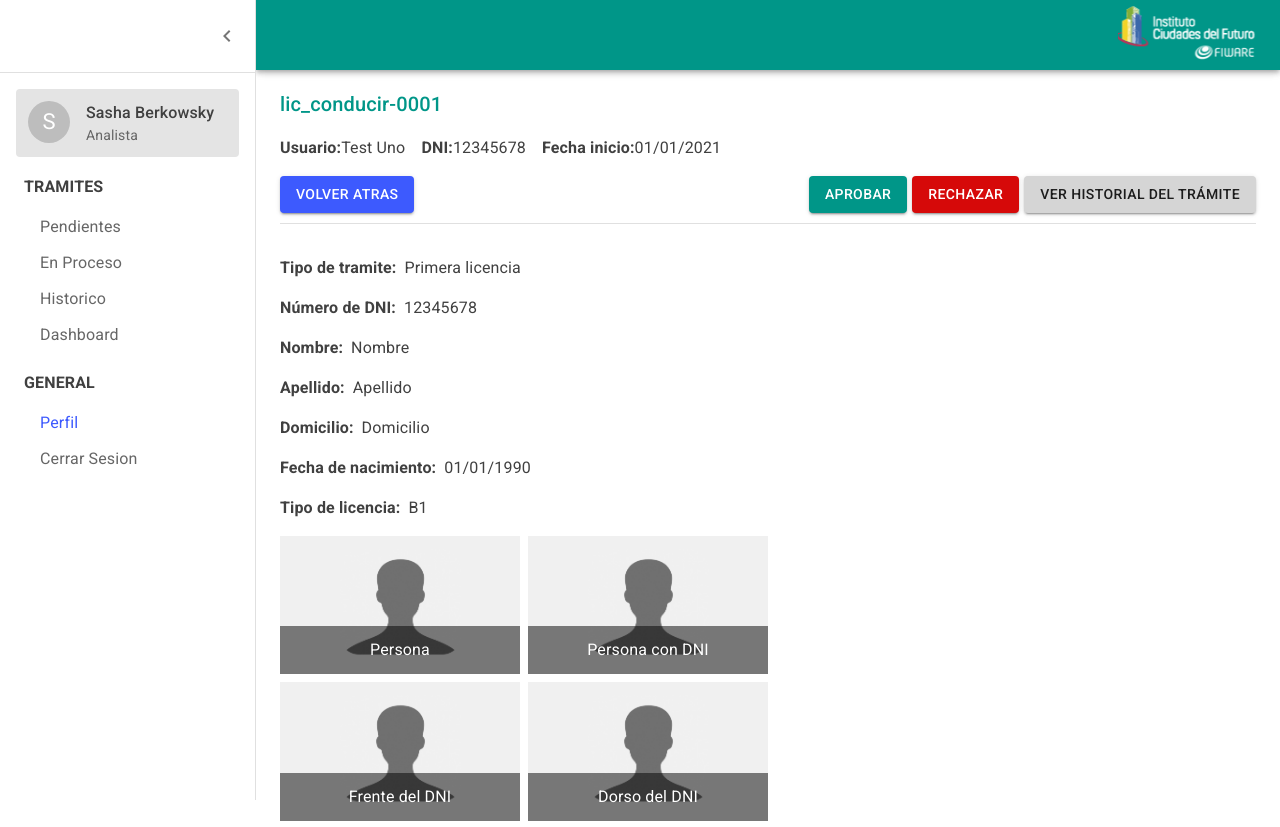
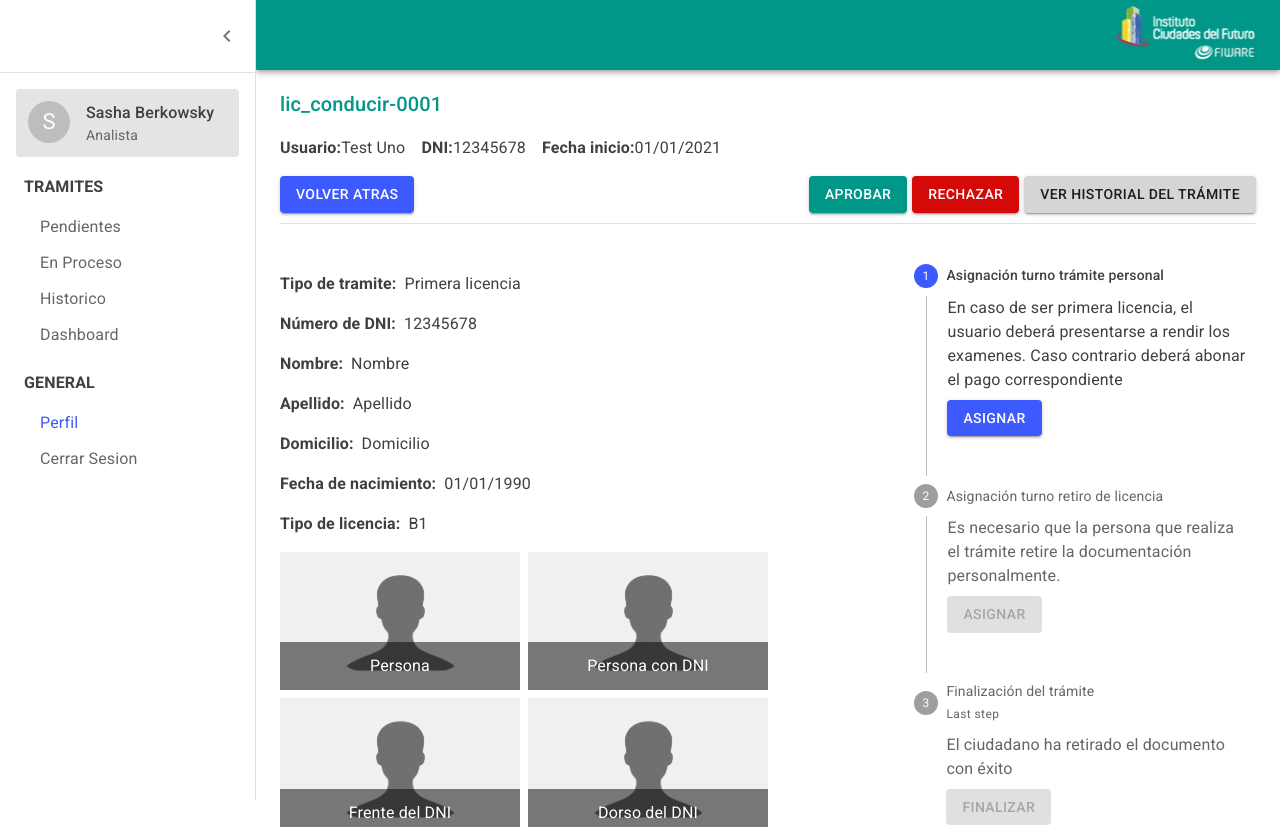
Before and after one commit to SashaBerkowsky/gestion-de-tramites-web, a React (Create React App) app: page /in-progress/profile in a window 1280 px wide. Shown: the top 827 px of the page. Built offline with nearby package versions, Linux system fonts and the light colour scheme.

Commit message:
DetailStepper & modals

```diff
--- a/package.json
+++ b/package.json
@@ -3,12 +3,14 @@
   "version": "0.1.0",
   "private": true,
   "dependencies": {
+    "@date-io/moment": "^2.11.0",
     "@emotion/react": "^11.4.1",
     "@emotion/styled": "^11.3.0",
     "@material-ui/core": "^4.12.3",
     "@material-ui/icons": "^4.11.2",
     "@material-ui/styles": "^4.11.4",
     "@mui/icons-material": "^5.0.0",
+    "@mui/lab": "^5.0.0-alpha.50",
     "@mui/material": "^5.0.0",
     "@testing-library/jest-dom": "^5.14.1",
     "@testing-library/react": "^11.2.7",
--- a/src/components/CounterCard.jsx
+++ b/src/components/CounterCard.jsx
@@ -1,8 +1,8 @@
 import { Card, CardContent, Grid, Typography } from "@mui/material";
 
-const CounterCard = ({ title, counter }) => {
+const CounterCard = ({ title, counter, fullsize }) => {
 	return (
-		<Grid item xs={4}>
+		<Grid item xs={fullsize ? 12 : 4}>
 			<Card>
 				<CardContent>
 					<Typography
--- a/src/components/DetailData.jsx
+++ b/src/components/DetailData.jsx
@@ -1,4 +1,6 @@
-import { useState, forwardRef } from "react";
+import { useState, forwardRef, useContext } from "react";
+import { useLocation } from "react-router-dom";
+import { SessionContext } from "../session";
 import {
 	Box,
 	Button,
@@ -12,6 +14,7 @@ import {
 	Slide,
 } from "@mui/material";
 import { Close as CloseIcon } from "@mui/icons-material";
+import DetailStepper from "../components/DetailStepper";
 import imagePlaceholder from "../assets/images/ejemplo imagen.png";
 
 const amountOfColumns = 2;
@@ -38,6 +41,10 @@ const Transition = forwardRef(function Transition(props, ref) {
 });
 
 const DetailData = () => {
+	const sessionData = useContext(SessionContext);
+	const { pathname } = useLocation();
+	const isStepperActive =
+		sessionData.role === "responsable" && pathname.startsWith("/in-progress");
 	const [selectedImg, setSelectedImg] = useState({});
 	const [isImgSelected, setIsImgSelected] = useState(false);
 
@@ -58,7 +65,10 @@ const DetailData = () => {
 	}
 
 	return (
-		<Box sx={{ marginTop: 4 }}>
+		<Box
+			sx={{ marginTop: 4, display: "flex", justifyContent: "space-between" }}
+		>
+			<Box width='50%'>
 				<Box>
 					<Box as='p' color='text.primary'>
 						<Box as='span' sx={{ fontWeight: "bold", marginRight: 1 }}>
@@ -103,7 +113,7 @@ const DetailData = () => {
 						{paperworkExample.licenceType}
 					</Box>
 				</Box>
-			<Box sx={{ width: 0.5 }}>
+				<Box>
 					<ImageList cols={amountOfColumns} gap={8}>
 						{paperworkExample.images.map((image, idx) => (
 							<ImageListItem key={idx} onClick={() => handleImageClick(image)}>
@@ -116,6 +126,13 @@ const DetailData = () => {
 						))}
 					</ImageList>
 				</Box>
+			</Box>
+			{isStepperActive && (
+				<Box width='35%'>
+					<DetailStepper />
+				</Box>
+			)}
+
 			<Dialog
 				open={isImgSelected}
 				onClose={handleDialogClose}
--- /dev/null
+++ b/src/components/DetailStepper.jsx
@@ -0,0 +1,198 @@
+import { useState } from "react";
+import {
+	Box,
+	Button,
+	Dialog,
+	DialogActions,
+	DialogContent,
+	DialogContentText,
+	DialogTitle,
+	FormControl,
+	Step,
+	StepContent,
+	StepLabel,
+	Stepper,
+	TextField,
+	Typography,
+} from "@mui/material";
+//DateTimePicker para desktop
+import {
+	DateTimePicker,
+	LocalizationProvider,
+	MobileDateTimePicker,
+} from "@mui/lab";
+import { styled } from "@mui/material/styles";
+import DateAdapter from "@mui/lab/AdapterMoment";
+import CounterCard from "./CounterCard";
+
+const steps = [
+	{
+		label: "Asignación turno trámite personal",
+		description: `En caso de ser primera licencia, el usuario deberá presentarse a rendir los examenes. Caso contrario deberá abonar el pago correspondiente`,
+	},
+	{
+		label: "Asignación turno retiro de licencia",
+		description:
+			"Es necesario que la persona que realiza el trámite retire la documentación personalmente.",
+	},
+	{
+		label: "Finalización del trámite",
+		description: `El ciudadano ha retirado el documento con éxito`,
+	},
+];
+
+const CustomStepper = styled(Stepper)(({ theme }) => ({
+	"& .MuiSvgIcon-root": {
+		"&.Mui-completed": { color: theme.palette.info.main },
+		"&.Mui-active": { color: theme.palette.secondary.main },
+	},
+}));
+
+const DetailStepper = () => {
+	const [activeStep, setActiveStep] = useState(0);
+	const [appointmentDate, setAppointmentDate] = useState(new Date());
+	const [isDatePickerActive, setIsDatePickerActive] = useState(false);
+
+	//Validar si llego con el tiempo
+	const isValidHour = (hour) => {
+		return hour > 8 && hour < 20;
+	};
+
+	const handleNextStep = () => {
+		setActiveStep((prevActiveStep) => prevActiveStep + 1);
+	};
+
+	const handleReset = () => {
+		setActiveStep(0);
+	};
+
+	const handleDateChange = (newValue) => {
+		setAppointmentDate(newValue);
+	};
+
+	const openAppointmentDialog = (index) => {
+		if (index !== steps.length - 1) {
+			setIsDatePickerActive(true);
+		} else {
+			handleNextStep();
+		}
+	};
+
+	const handleDialogCancel = () => {
+		setIsDatePickerActive(false);
+	};
+
+	const handleAppointmentCreation = () => {
+		console.log("appointmentDate", appointmentDate.toString());
+		setIsDatePickerActive(false);
+		handleNextStep();
+	};
+
+	return (
+		<Box sx={{ maxWidth: 400 }}>
+			<CustomStepper
+				activeStep={activeStep}
+				orientation='vertical'
+				sx={{ marginBottom: 2 }}
+			>
+				{steps.map((step, index) => (
+					<Step expanded key={step.label}>
+						<StepLabel
+							optional={
+								index === 2 ? (
+									<Typography variant='caption'>Last step</Typography>
+								) : null
+							}
+						>
+							<Typography
+								color={activeStep === index ? "text.primary" : "text.secondary"}
+								variant='body'
+							>
+								{step.label}
+							</Typography>
+						</StepLabel>
+						<StepContent>
+							<Typography
+								color={activeStep === index ? "text.primary" : "text.secondary"}
+							>
+								{step.description}
+							</Typography>
+							<Box sx={{ mb: 2 }}>
+								<div>
+									<Button
+										color='secondary'
+										variant='contained'
+										onClick={() => openAppointmentDialog(index)}
+										sx={{ mt: 1, mr: 1 }}
+										disabled={activeStep !== index}
+									>
+										{index === steps.length - 1 ? "Finalizar" : "Asignar"}
+									</Button>
+								</div>
+							</Box>
+						</StepContent>
+					</Step>
+				))}
+				{/*
+					Reset Button For Testing
+				 <Button onClick={handleReset} sx={{ mt: 1, mr: 1 }}>
+					Reset
+				</Button> */}
+			</CustomStepper>
+			{activeStep === steps.length && (
+				<CounterCard
+					title='Finalizado exitosamente'
+					counter='02/02/2021'
+					fullsize
+				/>
+			)}
+
+			<Dialog open={isDatePickerActive} onClose={handleDialogCancel} fullWidth>
+				<DialogTitle sx={{ paddingBottom: 1 }}>
+					{activeStep < steps.length ? steps[activeStep].label : ""}
+				</DialogTitle>
+				<DialogContent>
+					<DialogContentText id='datepicker-dialog'>
+						<FormControl variant='standard' sx={{ marginTop: 1, width: 0.75 }}>
+							<LocalizationProvider dateAdapter={DateAdapter}>
+								<MobileDateTimePicker
+									label='Fecha de trámite'
+									inputFormat='DD/MM/YYYY HH:MM'
+									renderInput={(params) => (
+										<TextField
+											{...params}
+											/* error={isValidHour(appointmentDate.hours)} */
+										/>
+									)}
+									value={appointmentDate}
+									onChange={handleDateChange}
+								/>
+							</LocalizationProvider>
+						</FormControl>
+					</DialogContentText>
+				</DialogContent>
+				<DialogActions sx={{ padding: 2 }}>
+					<Button
+						color='info'
+						variant='contained'
+						size='small'
+						onClick={handleDialogCancel}
+					>
+						Cancelar
+					</Button>
+					<Button
+						onClick={handleAppointmentCreation}
+						autoFocus
+						color='primary'
+						variant='contained'
+						size='small'
+					>
+						Asignar
+					</Button>
+				</DialogActions>
+			</Dialog>
+		</Box>
+	);
+};
+
+export default DetailStepper;
--- a/src/session.js
+++ b/src/session.js
@@ -8,6 +8,6 @@ export function getSession() {
 		email: "",
 		userName: "",
 		userLastName: "",
-    role: "analista",
+		role: "responsable",
 	};
 }
```
Also changed, not shown: 1 other file (tests, documents, lock files or other folders). Lines whose indentation alone changed are shown as unchanged.
